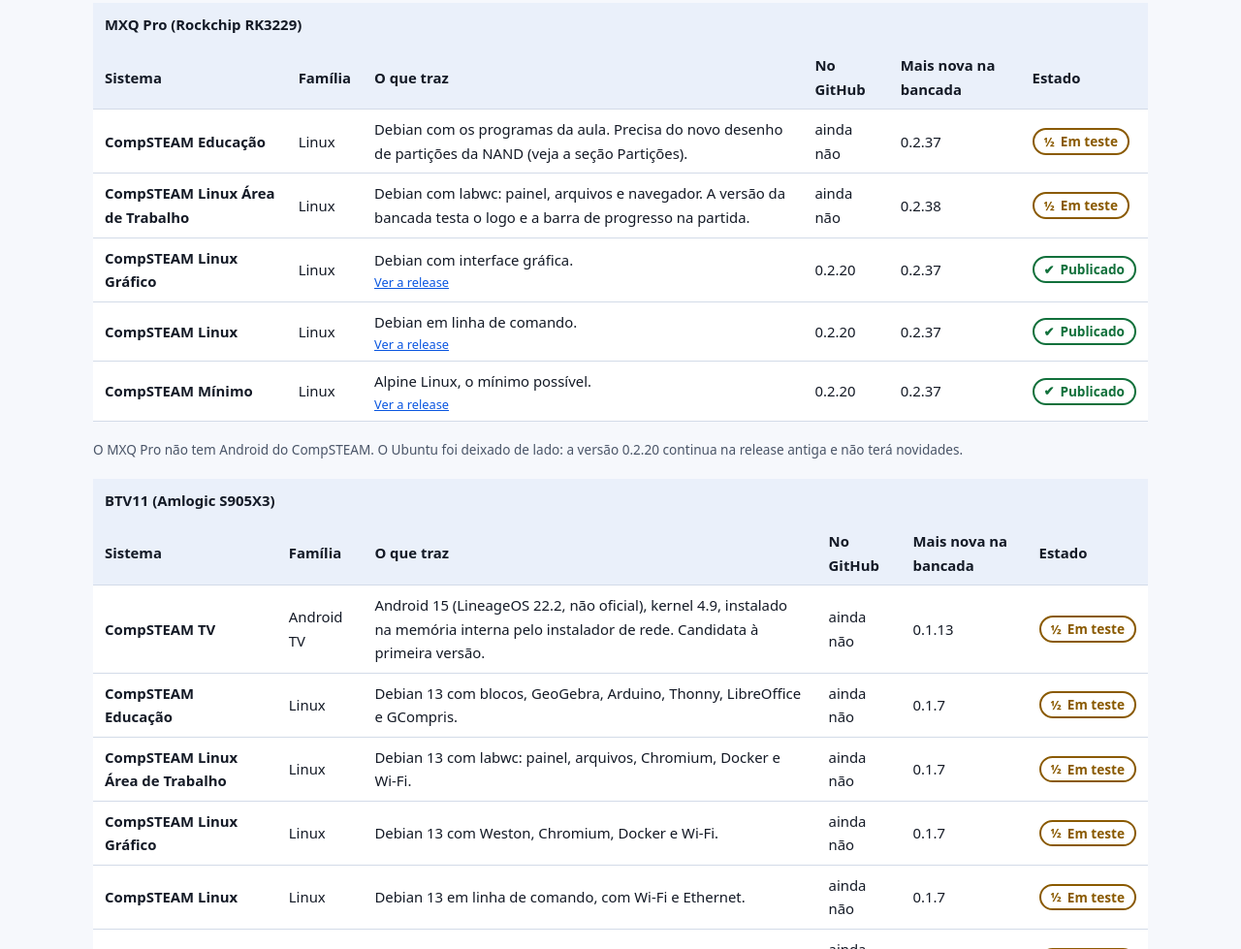
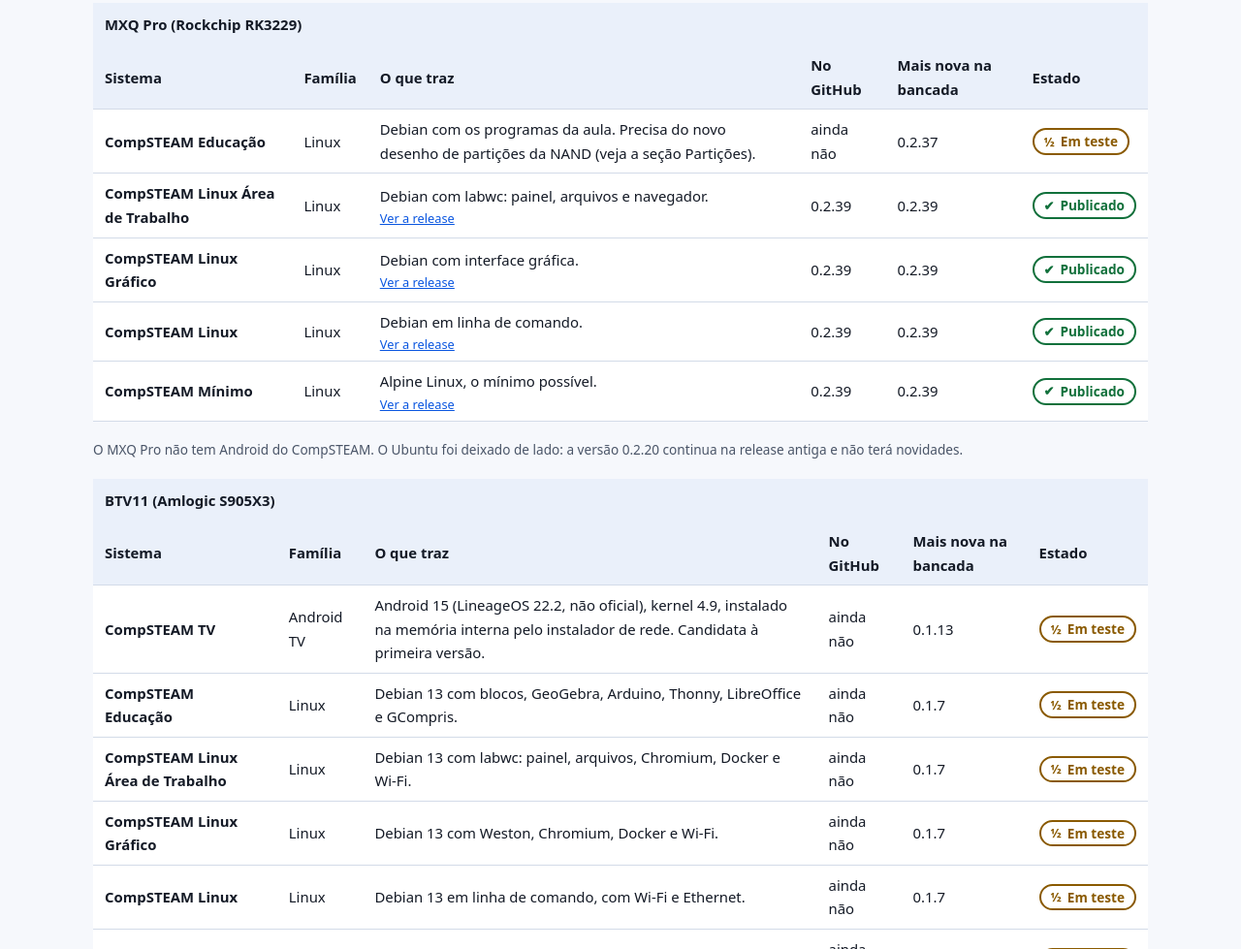
Before and after one commit to rbeninca/tvbox, a plain HTML site: page index.html in a window 1280 px wide. Shown: the part 4395-5374 px from the top of the page at 97% size. Drawn offline with Linux system fonts and the light colour scheme.

Commit message:
Sistemas do MXQ Pro: 0.2.39 e área de trabalho labwc

```diff
--- a/index.html
+++ b/index.html
@@ -145,10 +145,10 @@
 <thead><tr><th scope="col">Sistema</th><th scope="col">Família</th><th scope="col">O que traz</th><th scope="col">No GitHub</th><th scope="col">Mais nova na bancada</th><th scope="col">Estado</th></tr></thead>
 <tbody>
 <tr><td data-label="Sistema"><strong>CompSTEAM Educação</strong></td><td data-label="Família">Linux</td><td data-label="O que traz">Debian com os programas da aula. Precisa do novo desenho de partições da NAND (veja a seção Partições).</td><td data-label="No GitHub">ainda não</td><td data-label="Mais nova na bancada">0.2.37</td><td data-label="Estado"><span class="sel parc"><span class="ic" aria-hidden="true">½</span>Em teste</span></td></tr>
-<tr><td data-label="Sistema"><strong>CompSTEAM Linux Área de Trabalho</strong></td><td data-label="Família">Linux</td><td data-label="O que traz">Debian com labwc: painel, arquivos e navegador. A versão da bancada testa o logo e a barra de progresso na partida.</td><td data-label="No GitHub">ainda não</td><td data-label="Mais nova na bancada">0.2.38</td><td data-label="Estado"><span class="sel parc"><span class="ic" aria-hidden="true">½</span>Em teste</span></td></tr>
-<tr><td data-label="Sistema"><strong>CompSTEAM Linux Gráfico</strong></td><td data-label="Família">Linux</td><td data-label="O que traz">Debian com interface gráfica.<small><a href="https://github.com/rbeninca/tvbox/releases/tag/mxqpro-debian-gui-0.2.20">Ver a release</a></small></td><td data-label="No GitHub">0.2.20</td><td data-label="Mais nova na bancada">0.2.37</td><td data-label="Estado"><span class="sel ok"><span class="ic" aria-hidden="true">✔</span>Publicado</span></td></tr>
-<tr><td data-label="Sistema"><strong>CompSTEAM Linux</strong></td><td data-label="Família">Linux</td><td data-label="O que traz">Debian em linha de comando.<small><a href="https://github.com/rbeninca/tvbox/releases/tag/mxqpro-debian-0.2.20">Ver a release</a></small></td><td data-label="No GitHub">0.2.20</td><td data-label="Mais nova na bancada">0.2.37</td><td data-label="Estado"><span class="sel ok"><span class="ic" aria-hidden="true">✔</span>Publicado</span></td></tr>
-<tr><td data-label="Sistema"><strong>CompSTEAM Mínimo</strong></td><td data-label="Família">Linux</td><td data-label="O que traz">Alpine Linux, o mínimo possível.<small><a href="https://github.com/rbeninca/tvbox/releases/tag/mxqpro-alpine-0.2.20">Ver a release</a></small></td><td data-label="No GitHub">0.2.20</td><td data-label="Mais nova na bancada">0.2.37</td><td data-label="Estado"><span class="sel ok"><span class="ic" aria-hidden="true">✔</span>Publicado</span></td></tr>
+<tr><td data-label="Sistema"><strong>CompSTEAM Linux Área de Trabalho</strong></td><td data-label="Família">Linux</td><td data-label="O que traz">Debian com labwc: painel, arquivos e navegador.<small><a href="https://github.com/rbeninca/tvbox/releases/tag/mxqpro-debian-labwc-gui-0.2.39">Ver a release</a></small></td><td data-label="No GitHub">0.2.39</td><td data-label="Mais nova na bancada">0.2.39</td><td data-label="Estado"><span class="sel ok"><span class="ic" aria-hidden="true">✔</span>Publicado</span></td></tr>
+<tr><td data-label="Sistema"><strong>CompSTEAM Linux Gráfico</strong></td><td data-label="Família">Linux</td><td data-label="O que traz">Debian com interface gráfica.<small><a href="https://github.com/rbeninca/tvbox/releases/tag/mxqpro-debian-gui-0.2.39">Ver a release</a></small></td><td data-label="No GitHub">0.2.39</td><td data-label="Mais nova na bancada">0.2.39</td><td data-label="Estado"><span class="sel ok"><span class="ic" aria-hidden="true">✔</span>Publicado</span></td></tr>
+<tr><td data-label="Sistema"><strong>CompSTEAM Linux</strong></td><td data-label="Família">Linux</td><td data-label="O que traz">Debian em linha de comando.<small><a href="https://github.com/rbeninca/tvbox/releases/tag/mxqpro-debian-0.2.39">Ver a release</a></small></td><td data-label="No GitHub">0.2.39</td><td data-label="Mais nova na bancada">0.2.39</td><td data-label="Estado"><span class="sel ok"><span class="ic" aria-hidden="true">✔</span>Publicado</span></td></tr>
+<tr><td data-label="Sistema"><strong>CompSTEAM Mínimo</strong></td><td data-label="Família">Linux</td><td data-label="O que traz">Alpine Linux, o mínimo possível.<small><a href="https://github.com/rbeninca/tvbox/releases/tag/mxqpro-alpine-0.2.39">Ver a release</a></small></td><td data-label="No GitHub">0.2.39</td><td data-label="Mais nova na bancada">0.2.39</td><td data-label="Estado"><span class="sel ok"><span class="ic" aria-hidden="true">✔</span>Publicado</span></td></tr>
 </tbody></table></div>
 <p class="hint">O MXQ Pro não tem Android do CompSTEAM. O Ubuntu foi deixado de lado: a versão 0.2.20 continua na release antiga e não terá novidades.</p>
 
```
Also changed, not shown: 1 other file.
